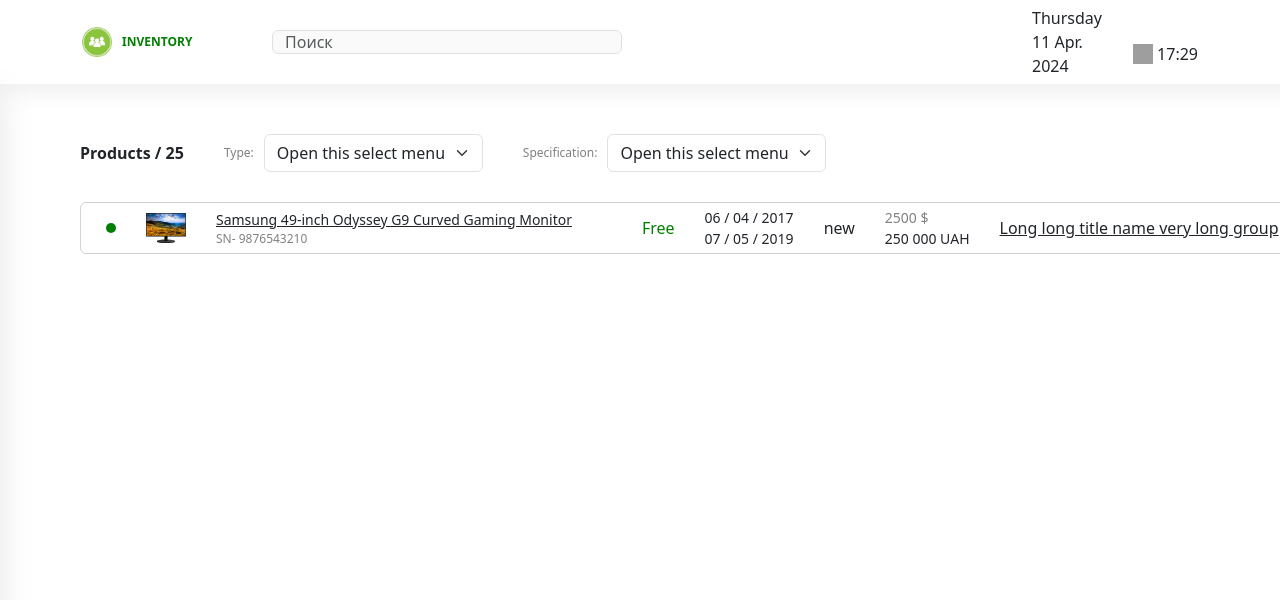
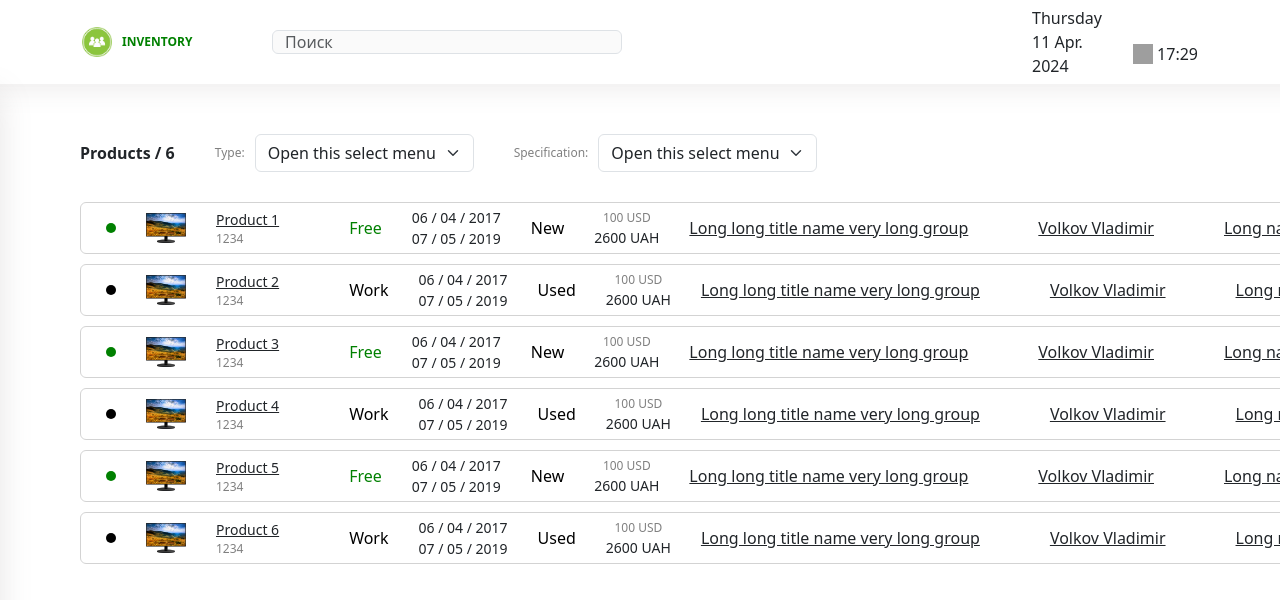
Before and after one commit to Lobovem/DzenCode, a React (Vite) app: page /productList in a window 1280 px wide. Shown: the top 600 px of the page. Built offline with nearby package versions, Linux system fonts and the light colour scheme; data requests are answered from the project's data file; grey boxes are pictures that could not be loaded.

Commit message:
feat(Redux): add fetch response to productList

```diff
--- a/db.json
+++ b/db.json
@@ -51,7 +51,7 @@
       "serialNumber": 1234,
       "isNew": false,
       "photo": "pathToFile.jpg",
-      "title": "Product 1",
+      "title": "Product 2",
       "type": "Monitors",
       "specification": "Specification 1",
       "guarantee": {
@@ -70,7 +70,7 @@
       "serialNumber": 1234,
       "isNew": true,
       "photo": "pathToFile.jpg",
-      "title": "Product 1",
+      "title": "Product 3",
       "type": "Monitors",
       "specification": "Specification 1",
       "guarantee": {
@@ -89,7 +89,7 @@
       "serialNumber": 1234,
       "isNew": false,
       "photo": "pathToFile.jpg",
-      "title": "Product 1",
+      "title": "Product 4",
       "type": "Monitors",
       "specification": "Specification 1",
       "guarantee": {
@@ -108,7 +108,7 @@
       "serialNumber": 1234,
       "isNew": true,
       "photo": "pathToFile.jpg",
-      "title": "Product 1",
+      "title": "Product 5",
       "type": "Monitors",
       "specification": "Specification 1",
       "guarantee": {
@@ -125,10 +125,10 @@
 
     {
       "id": 6,
-      "serialNumber": 123456,
+      "serialNumber": 1234,
       "isNew": false,
       "photo": "pathToFile.jpg",
-      "title": "Product 12",
+      "title": "Product 6",
       "type": "Monitors",
       "specification": "Specification 1",
       "guarantee": {
--- a/src/components/OrderList/OrderList.tsx
+++ b/src/components/OrderList/OrderList.tsx
@@ -21,12 +21,12 @@ export const OrderList: FC = () => {
     <div className="orderList">
       <div className="orderList__header">
         <Button className="rounded-circle orderList__button btnAdd">+</Button>
-        <p className="orderList__headerTitle">OrderList / 25</p>
+        <p className="orderList__headerTitle">OrderList / {orderList.length}</p>
       </div>
 
       <div className="orderList__wrap">
         <div className="orderList__list">
-          {orderList.map((order) => (
+          {orderList?.map((order) => (
             <Order key={order.id} order={order} />
           ))}
         </div>
--- a/src/components/Product/Product.scss
+++ b/src/components/Product/Product.scss
@@ -16,9 +16,21 @@
   }
 
   &__status {
-    color: green;
+    color: black;
+
+    &_active {
+      color: green;
+
+    }
 
     &_sm {
+      width: 10px;
+      height: 10px;
+      background-color: black;
+      border-radius: 6px;
+    }
+
+    &_smActive {
       width: 10px;
       height: 10px;
       background-color: green;
@@ -58,17 +70,13 @@
 
   &__dateTitle {
     font-size: 14px;
+    text-align: center;
 
-    span {
-      font-size: 14px;
+    &_sm {
+      font-size: 12px;
       color: gray;
     }
-
-    &_center {
-      text-align: center;
-    }
   }
-
 }
 
 .btnTrush {
--- a/src/components/Product/Product.tsx
+++ b/src/components/Product/Product.tsx
@@ -4,18 +4,53 @@ import { Button, Image } from 'react-bootstrap';
 import imgMonitor from '../../assets/monitor.png';
 import iconTrush from '../../assets/iconTrush.png';
 
-export const Product: FC = () => {
+export interface IProduct {
+  id: number;
+  serialNumber: number;
+  isNew: boolean;
+  photo: string;
+  title: string;
+  type: string;
+  specification: string;
+  guarantee: {
+    start: string;
+    end: string;
+  };
+  price: {
+    value: number;
+    symbol: string;
+    isDefault: boolean;
+  }[];
+  order: number;
+  date: string;
+}
+
+interface IProductProps {
+  product: IProduct;
+}
+
+export const Product: FC<IProductProps> = ({ product }) => {
   return (
     <div className="product">
-      <div className="product__status product__status_sm"></div>
+      <div
+        className={
+          product.isNew
+            ? 'product__status product__status_smActive '
+            : 'product__status product__status_sm'
+        }
+      ></div>
       <Image className="product__img" src={imgMonitor} />
 
       <div className="product__titleWrap">
-        <p className="product__title">Samsung 49-inch Odyssey G9 Curved Gaming Monitor</p>
-        <p className="product__titleDesc">SN- 9876543210</p>
+        <p className="product__title">{product.title}</p>
+        <p className="product__titleDesc">{product.serialNumber}</p>
       </div>
 
-      <p className="product__status">Free</p>
+      {product.isNew ? (
+        <p className="product__status product__status_active">Free</p>
+      ) : (
+        <p className="product__status">Work</p>
+      )}
 
       <div className="product__dateWrap">
         <div>
@@ -26,14 +61,25 @@ export const Product: FC = () => {
         </div>
       </div>
 
-      <p>new</p>
-      {/* <p>boo</p> */}
+      {product.isNew ? (
+        <p className="product__status">New</p>
+      ) : (
+        <p className="product__status">Used</p>
+      )}
 
       <div className="product__dateWrap">
-        <p className="product__dateTitle">
-          <span>2500 $</span>
-        </p>
-        <p className="product__dateTitle">250 000 UAH</p>
+        {product?.price.map((price, index) => (
+          <p
+            key={index}
+            className={
+              price.isDefault
+                ? 'product__dateTitle'
+                : 'product__dateTitle product__dateTitle_sm'
+            }
+          >
+            {`${price.value} ${price.symbol}`}
+          </p>
+        ))}
       </div>
 
       <p className="product__title product__title_lg">
@@ -46,10 +92,12 @@ export const Product: FC = () => {
       </p>
 
       <div className="product__dateWrap">
-        <p className="product__dateTitle product__dateTitle_center">
+        {/* <p className="product__dateTitle product__dateTitle_center">
           <span>06 / 12</span>
         </p>
-        <p className="product__dateTitle">07 / Apr / 2019</p>
+        <p className="product__dateTitle">07 / Apr / 2019</p> */}
+        <p className="product__dateTitle product__dateTitle_sm">{product.date}</p>
+        <p className="product__dateTitle">{product.date}</p>
       </div>
 
       <div className="product__btnTrushWrap">
--- a/src/components/ProductList/ProductList.tsx
+++ b/src/components/ProductList/ProductList.tsx
@@ -1,14 +1,25 @@
-import { FC } from 'react';
+import { FC, useEffect } from 'react';
 import { SelectType } from '../Selects/SelectType';
 import { SelectSpecification } from '../Selects/SelectSpecification';
-import { Product } from '../Product/Product';
+import { IProduct, Product } from '../Product/Product';
 import './ProductList.scss';
+import { AppDispatch, RootState } from '../../store/store';
+import { useDispatch, useSelector } from 'react-redux';
+import { fetchProductList } from '../../store/api/api';
 
 export const ProductList: FC = () => {
+  const dispatch = useDispatch<AppDispatch>();
+  const productList = useSelector((state: RootState) => state.dzenCode.productList);
+
+  useEffect(() => {
+    dispatch(fetchProductList());
+  }, []);
+
+  console.log('productList', productList);
   return (
     <div className="productList">
       <div className="productList__header">
-        <p className="productList__headerTitle">Products / 25</p>
+        <p className="productList__headerTitle">Products / {productList.length}</p>
 
         <SelectType title="Type" />
         <SelectSpecification title="Specification" />
@@ -16,7 +27,9 @@ export const ProductList: FC = () => {
 
       <div className="productList__list">
         <div className="productList__product ">
-          <Product />
+          {productList?.map((product: IProduct) => (
+            <Product key={product.id} product={product} />
+          ))}
         </div>
       </div>
     </div>
--- a/src/store/api/api.ts
+++ b/src/store/api/api.ts
@@ -16,3 +16,18 @@ export const fetchOrderList = createAsyncThunk(
       throw new Error(error.message);
     }
   })
+
+export const fetchProductList = createAsyncThunk(
+  'products', async () => {
+
+    try {
+      const response = await fetch(`${API_URL}products`)
+      if (!response.ok) {
+        throw new Error('Error fetching news list');
+      }
+      return response.json()
+    }
+    catch (error: any) {
+      throw new Error(error.message);
+    }
+  })
--- a/src/store/slices.ts
+++ b/src/store/slices.ts
@@ -1,26 +1,19 @@
 import { createSlice } from '@reduxjs/toolkit'
 import type { PayloadAction } from '@reduxjs/toolkit'
 import { IOrder } from '../components/Order/Order';
-import { fetchOrderList } from './api/api';
+import { fetchOrderList, fetchProductList } from './api/api';
+import { IProduct } from '../components/Product/Product';
 
 export interface IDzenCodeState {
   orderList: IOrder[];
+  productList: IProduct[]
   value: number
 }
-const initialOrderListState: IOrder[] = [{
-  "id": 0,
-  "title": "",
-  "date": "",
-  "description": "",
-  "products": [
-    { "id": 0 }
-  ]
-}]
 
 const initialState: IDzenCodeState = {
-  orderList: initialOrderListState,
+  orderList: [],
+  productList: [],
   value: 0
-
 }
 
 export const dzenCodeSlice = createSlice({
@@ -43,10 +36,12 @@ export const dzenCodeSlice = createSlice({
   },
 
   extraReducers: (builder) => {
-    // Add reducers for additional action types here, and handle loading state as needed
     builder.addCase(fetchOrderList.fulfilled, (state, action) => {
-      // Add user to the state array
       state.orderList = action.payload
+    })
+
+    builder.addCase(fetchProductList.fulfilled, (state, action) => {
+      state.productList = action.payload
     })
   },
 })
```
